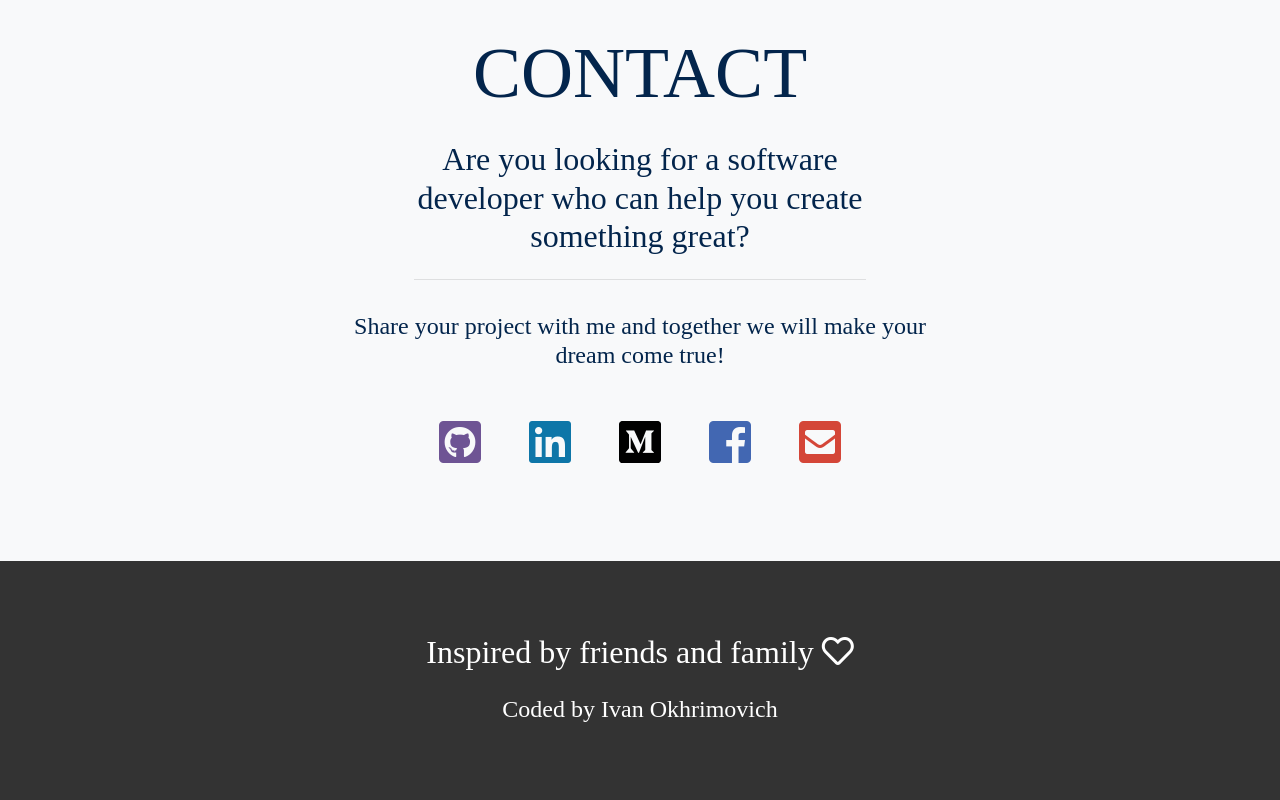
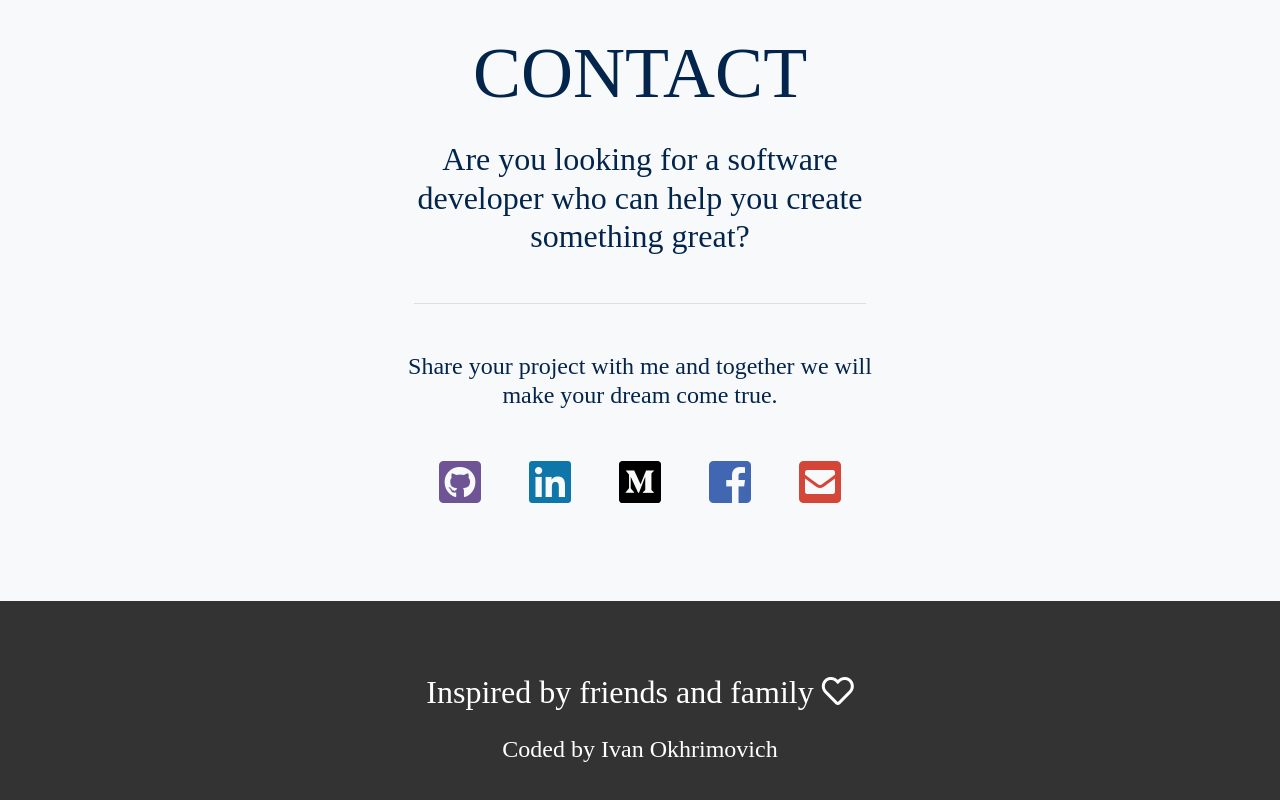
Before and after one commit to IvanOkh/Personal-portfolio, an Angular app: page / in a window 1280 px wide. Shown: the part 4012-4812 px from the top of the page. Built offline with nearby package versions, Linux system fonts and the light colour scheme.

Commit message:
Increased margins

```diff
--- a/src/app/contact-section/contact-section.component.html
+++ b/src/app/contact-section/contact-section.component.html
@@ -8,18 +8,33 @@
 
       <div class="row justify-content-center">
         <div class="col-sm-10">
-          <h2 id="bodytext" data-aos="fade-in"  data-aos-once="true" class="text-center my-3">
-            Are you looking for a software developer who can help you create something great?
+          <h2
+            id="bodytext"
+            data-aos="fade-in"
+            data-aos-once="true"
+            class="text-center mt-3 mb-5"
+          >
+            Are you looking for a software developer who can help you create
+            something great?
           </h2>
           <div class="mt-4 mx-3">
             <hr class="mx-3" />
           </div>
         </div>
       </div>
-      <h4 id="bodytext" data-aos="fade-in"  data-aos-once="true" class="text-center mt-3 mb-4">
-        Share your project with me and together we will make your dream come true!
-      </h4>
-
+      <div class="row justify-content-center mt-3">
+        <div class="col-sm-10">
+          <h4
+            id="bodytext"
+            data-aos="fade-in"
+            data-aos-once="true"
+            class="text-center mt-3 mb-4"
+          >
+            Share your project with me and together we will make your dream come
+            true.
+          </h4>
+        </div>
+      </div>
       <div class="d-flex justify-content-center row mx-2 mb-3">
         <div class="img-hover-zoom m-4 item-hl">
           <a target="blank" href="https://github.com/ivanokh">
@@ -69,14 +84,14 @@
   </div>
 </section>
 <footer>
-  <div data-aos="fade-out"    data-aos-once="true" class="container py-5">
+  <div data-aos="fade-out" data-aos-once="true" class="container py-5">
     <div class="row justify-content-center mx-1 mt-4">
       <h2 class="text-center">
         Inspired by friends and family <i class="far fa-heart"></i>
       </h2>
     </div>
 
-    <div class="row justify-content-center mt-3 mb-5">
+    <div class="row justify-content-center mt-3 pb-3 mb-5">
       <h4>Coded by Ivan Okhrimovich</h4>
     </div>
   </div>
```
